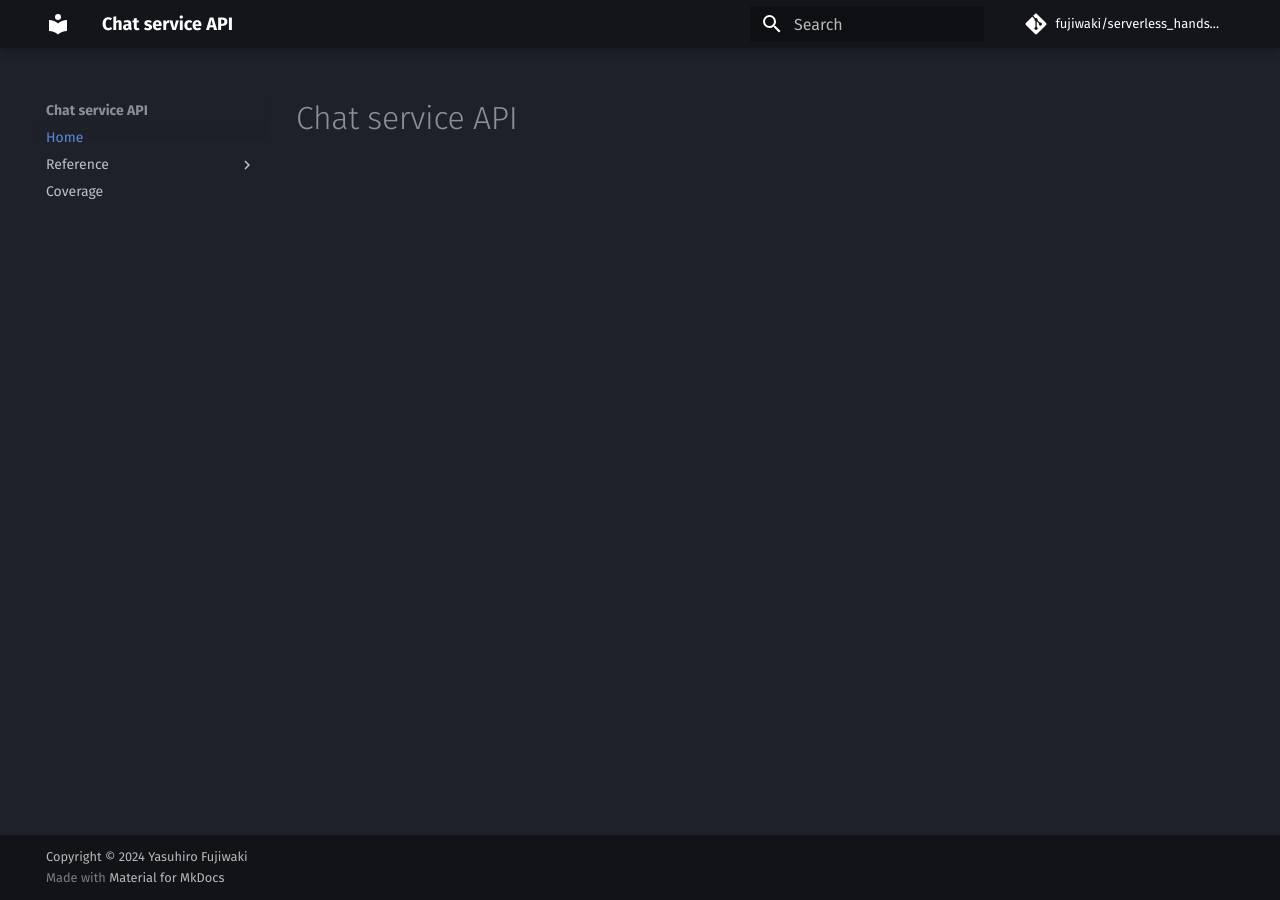
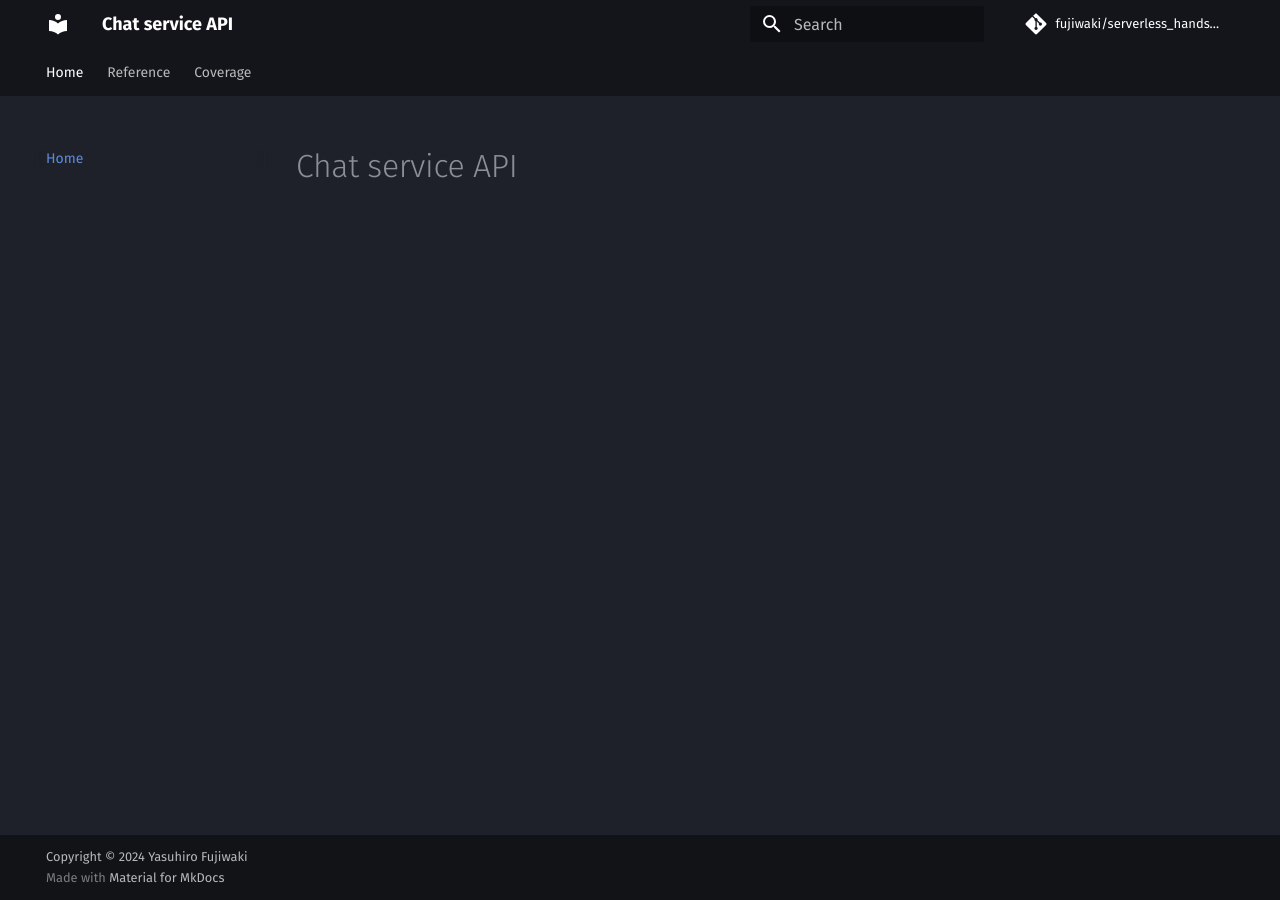
Before and after one commit to fujiwaki/serverless_hands_on, an MkDocs documentation site: the page built from docs/index.md, in a window 1280 px wide. Built offline with MkDocs 1.6.1 and Material for MkDocs 9.7.7, drawn with Linux system fonts in a browser that asks for light colours; comment, search, counter and statistics services are not loaded.

Commit message:
update docs

```diff
--- a/mkdocs.yml
+++ b/mkdocs.yml
@@ -17,6 +17,11 @@ theme:
   font:
     text: Fira Sans
     code: Fira Code
+  features:
+    - navigation.tabs
+    - navigation.top
+    - toc.follow
+    - toc.integrate
 
 extra_css:
   - stylesheets/code_select.css
```
